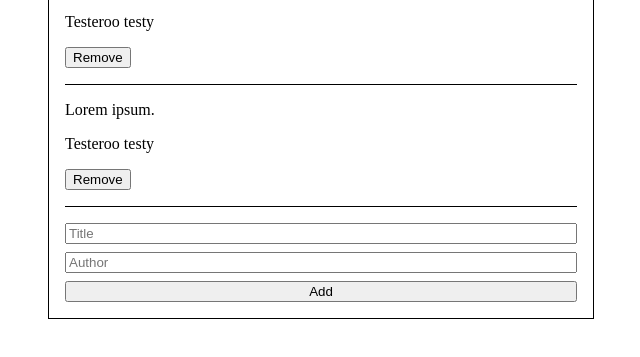
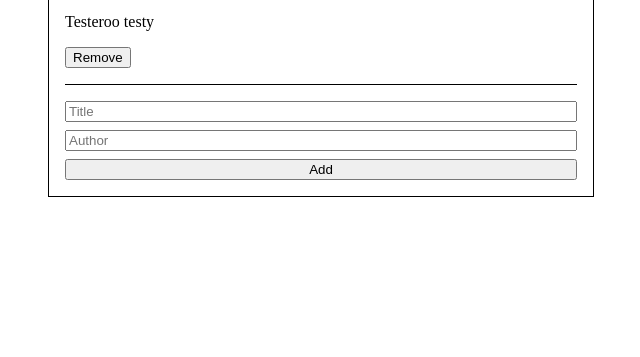
Before and after one commit to nimplay/Awesome-books, a website: page index.html in a window 1280 px wide. Shown: the part 113-470 px from the top of the page, without its empty margins (319-959 px from the left). Drawn offline with Linux system fonts and the light colour scheme.

Commit message:
Update html file

```diff
--- a/index.html
+++ b/index.html
@@ -20,12 +20,6 @@
         <button aria-label="botton">Remove</button>
         <div class="line"></div>
       </div>
-      <div>
-        <p>Lorem ipsum.</p>
-        <p>Testeroo testy</p>
-        <button aria-label="botton">Remove</button>
-        <div class="line"></div>
-      </div>
     </section>
 
     <section class="add-form">
```
